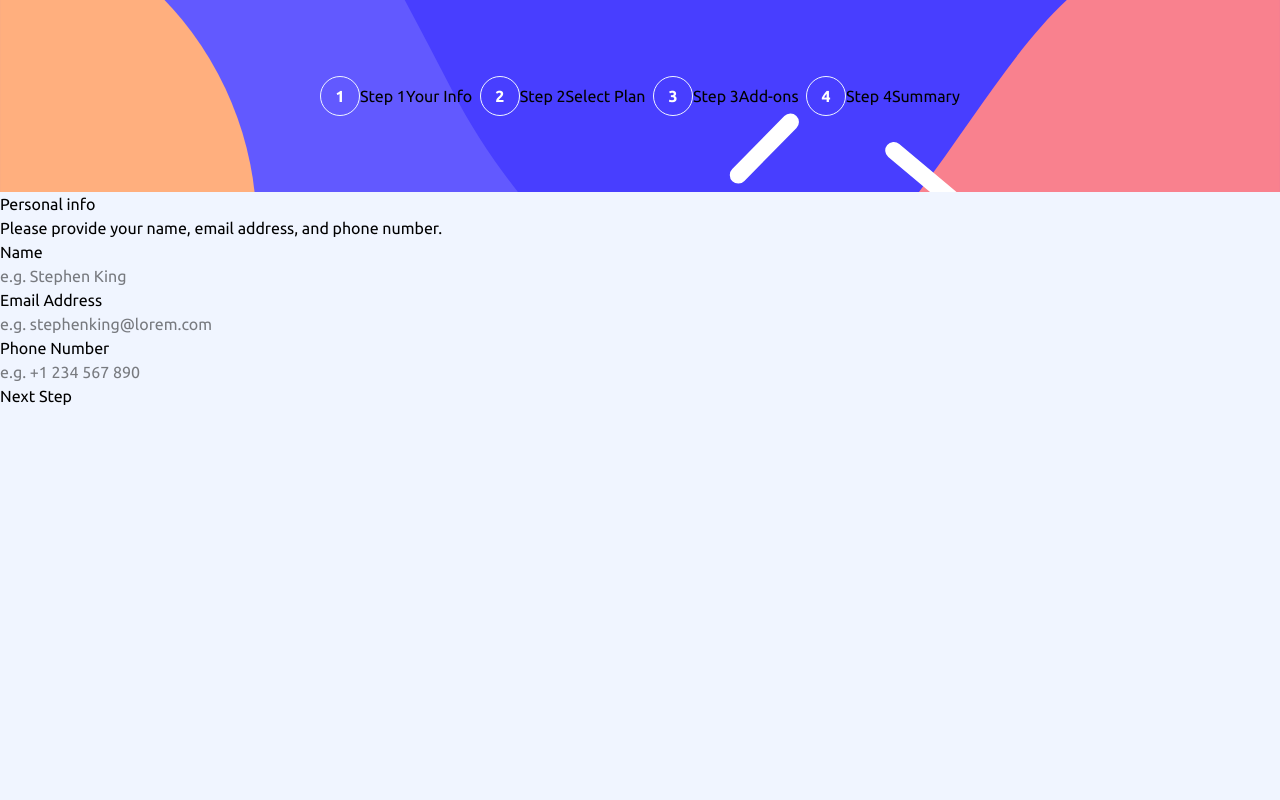
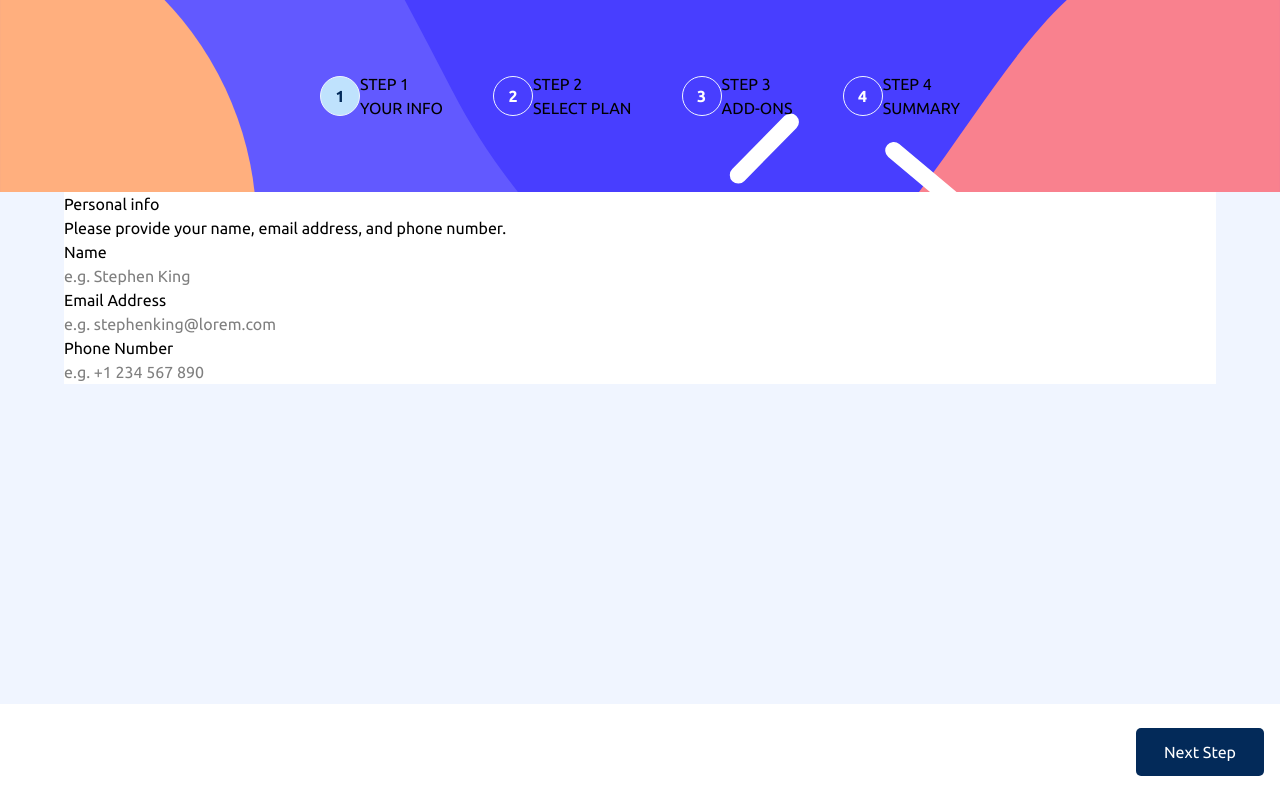
Before and after one commit to DeeNue36/React-Multi-Step-Form, a React (Vite) app: page / in a window 1280 px wide. Built offline with nearby package versions, Linux system fonts and the light colour scheme.

Commit message:
added utility styles, form and button styling

```diff
--- a/src/App.css
+++ b/src/App.css
@@ -59,12 +59,21 @@
   body {
     @apply bg-neutral-transparent-blue min-h-screen font-family-ubuntu overflow-x-hidden;
   }
+
+  button {
+    @apply cursor-pointer font-family-ubuntu;
+  }
 }
 
 @layer utilities {
   .hidden {
     @apply hidden;
   }
+
+  .active {
+    @apply bg-primary-lighter-blue text-primary-dark-blue;
+  }
+
 }
 
 @layer components {
@@ -72,6 +81,7 @@
     @apply min-h-screen min-w-screen;
   }
 
+  /** progress section */
   .progress-section {
     @apply bg-mobile h-48 w-full bg-no-repeat bg-cover bg-center flex justify-center;
 
@@ -82,13 +92,35 @@
         @apply xl:flex xl:items-center;
 
         & .step-number {
-          @apply border rounded-[50%] w-10 h-10 border-neutral-transparent-blue text-neutral-white flex justify-center items-center font-bold;
+          @apply border rounded-[50%] w-10 h-10 border-neutral-transparent-blue text-neutral-white flex justify-center items-center font-bold hover:cursor-pointer;
         }
 
         & .user-info-step {
-          @apply hidden xl:block;
+          @apply hidden xl:flex xl:flex-col xl:items-start xl:uppercase;
         }
       }
     }
   }
+
+  /** Reusable/Repeated Styles */
+  .next-button {
+    @apply bg-primary-dark-blue text-neutral-white w-32 h-12 hover:bg-dark-blue-hover rounded-[0.3125rem];
+  }
+
+  /** form section */
+  .form-main-section {
+    @apply  w-full h-[calc(100svh-12rem)];
+
+    & .personal-info-form {
+      @apply h-full flex flex-col justify-between items-center;
+
+      & .personal-info-form-mobile {
+        @apply bg-neutral-white w-[90%] flex flex-col;
+      }
+
+      & .submit-form {
+        @apply w-full flex justify-end py-6 px-4 bg-neutral-white;
+      }
+    }
+  }
 }
```
